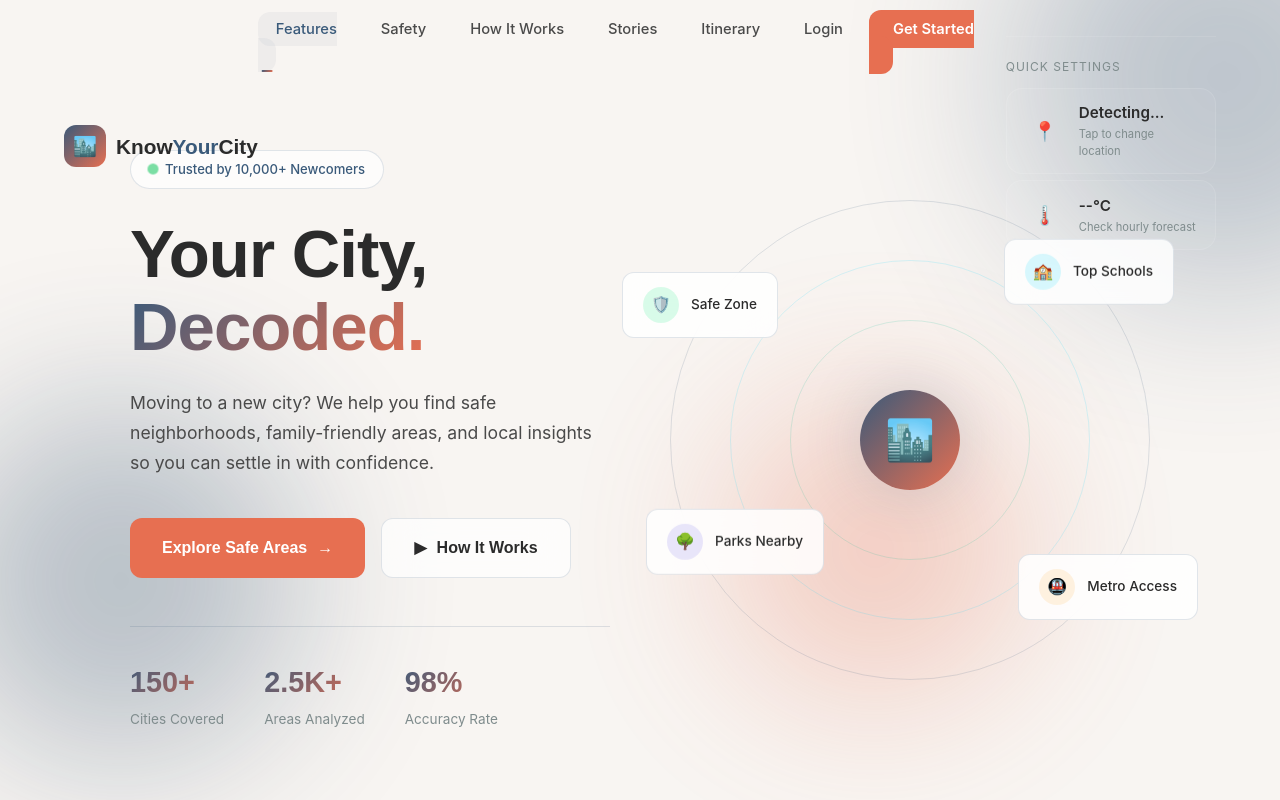
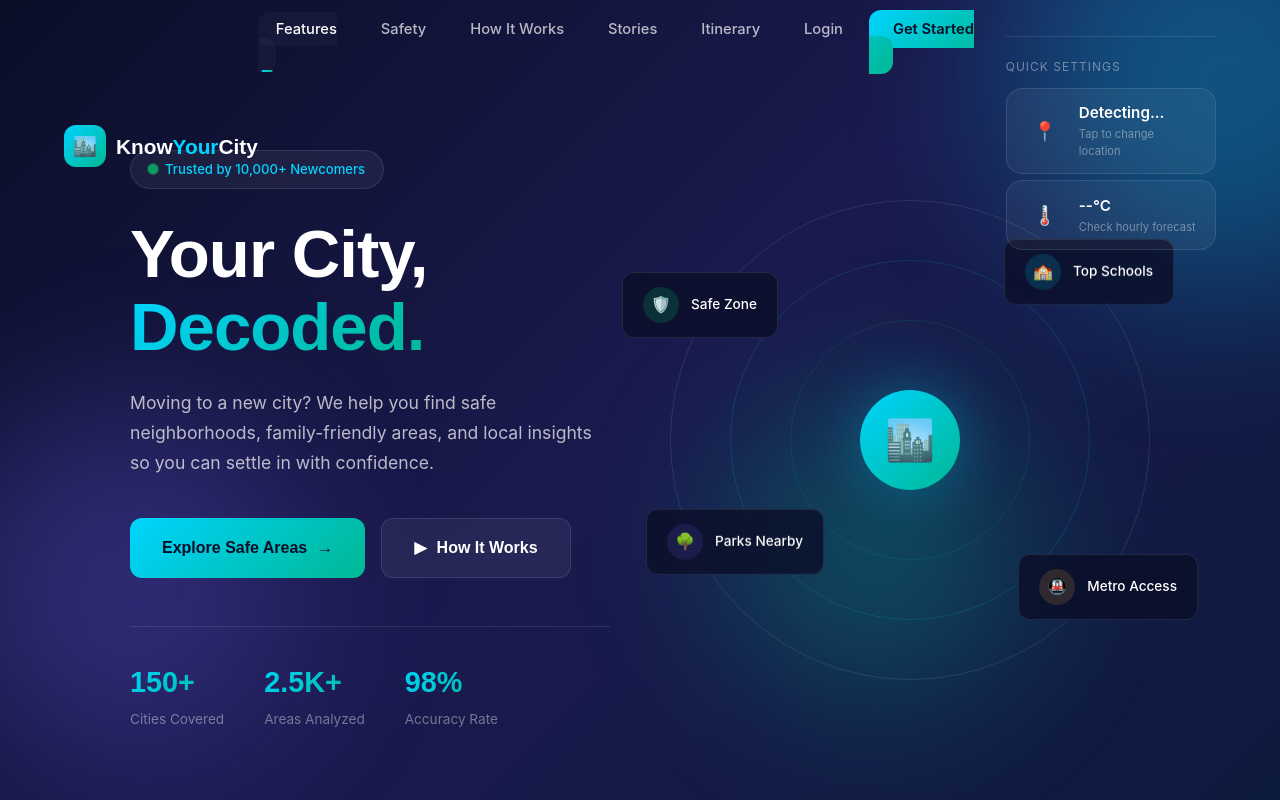
Before and after one commit to Aryankothari94/knowyourcity, a React (Vite) app in the folder client/: page / in a window 1280 px wide. Shown: the top 800 px of the page. Built offline with nearby package versions, Linux system fonts and the light colour scheme; no server answers.

Commit message:
Revert "style: implement new light theme with Primary #3A5A7A, Background #F8F5F2, and Accent #E76F51"
This reverts commit 990e97f8afed94280488966a9a6c0854e582f3c1.

```diff
--- a/client/src/index.css
+++ b/client/src/index.css
@@ -7,33 +7,33 @@
 /* === Design Tokens === */
 :root {
   /* Background */
-  --bg-primary: #F8F5F2;
-  --bg-secondary: #FFFFFF;
-  --bg-gradient: linear-gradient(135deg, #F8F5F2 0%, #E8E4E1 100%);
+  --bg-primary: #0a0e27;
+  --bg-secondary: #0f1435;
+  --bg-gradient: linear-gradient(135deg, #0a0e27 0%, #1a1a4e 50%, #0d1b3e 100%);
 
   /* Glass */
-  --glass-bg: rgba(255, 255, 255, 0.7);
-  --glass-bg-hover: rgba(255, 255, 255, 0.9);
-  --glass-border: rgba(58, 90, 122, 0.15);
-  --glass-border-hover: rgba(58, 90, 122, 0.3);
-  --glass-shadow: 0 8px 32px rgba(58, 90, 122, 0.1);
+  --glass-bg: rgba(255, 255, 255, 0.06);
+  --glass-bg-hover: rgba(255, 255, 255, 0.1);
+  --glass-border: rgba(255, 255, 255, 0.1);
+  --glass-border-hover: rgba(255, 255, 255, 0.2);
+  --glass-shadow: 0 8px 32px rgba(0, 0, 0, 0.3);
   --glass-blur: blur(20px);
 
   /* Accent Colors */
-  --accent-cyan: #3A5A7A;
-  --accent-teal: #E76F51;
-  --accent-blue: #2A4A6A;
-  --accent-gradient: linear-gradient(135deg, #3A5A7A 0%, #E76F51 100%);
+  --accent-cyan: #00d4ff;
+  --accent-teal: #00b894;
+  --accent-blue: #6c5ce7;
+  --accent-gradient: linear-gradient(135deg, #00d4ff 0%, #00b894 100%);
 
   /* Safety Colors */
-  --safe-green: #2ecc71;
-  --moderate-amber: #f39c12;
-  --caution-red: #e74c3c;
+  --safe-green: #00e676;
+  --moderate-amber: #ffab40;
+  --caution-red: #ff5252;
 
   /* Text */
-  --text-primary: #2B2B2B;
-  --text-secondary: #4A4A4A;
-  --text-muted: #7F8C8D;
+  --text-primary: #ffffff;
+  --text-secondary: rgba(255, 255, 255, 0.7);
+  --text-muted: rgba(255, 255, 255, 0.4);
 
   /* Typography */
   --font-heading: 'Outfit', sans-serif;
@@ -71,8 +71,10 @@ html {
 
 body {
   font-family: var(--font-body);
-  background-color: var(--bg-primary);
-  color: var(--text-primary);
+  background-color: #0a0e27;
+  background-image: linear-gradient(135deg, #0a0e27 0%, #1a1a4e 50%, #0d1b3e 100%);
+  background-attachment: fixed;
+  color: #ffffff;
   min-height: 100vh;
   overflow-x: hidden;
   line-height: 1.6;
@@ -319,8 +321,8 @@ body {
 
 .nav-links a:hover,
 .nav-links a.active {
-  color: var(--accent-cyan);
-  background: rgba(58, 90, 122, 0.05);
+  color: var(--text-primary);
+  background: rgba(255, 255, 255, 0.03);
 }
 
 .nav-links a:hover::after,
@@ -330,15 +332,15 @@ body {
 }
 
 .nav-cta {
-  background: var(--accent-teal) !important;
-  color: #ffffff !important;
+  background: var(--accent-gradient) !important;
+  color: var(--bg-primary) !important;
   font-weight: 600 !important;
   padding: 10px 24px !important;
   border-radius: var(--radius-sm) !important;
 }
 
 .nav-cta:hover {
-  box-shadow: 0 8px 24px rgba(231, 111, 81, 0.3);
+  box-shadow: 0 0 24px rgba(255, 107, 107, 0.3);
   transform: translateY(-1px);
 }
 
@@ -446,8 +448,8 @@ body {
   align-items: center;
   gap: 10px;
   padding: 16px 32px;
-  background: var(--accent-teal);
-  color: #ffffff;
+  background: var(--accent-gradient);
+  color: var(--bg-primary);
   font-family: var(--font-heading);
   font-size: 1rem;
   font-weight: 600;
@@ -460,7 +462,7 @@ body {
 
 .btn-primary:hover {
   transform: translateY(-2px);
-  box-shadow: 0 8px 32px rgba(231, 111, 81, 0.4);
+  box-shadow: 0 8px 32px rgba(0, 212, 255, 0.3);
 }
 
 .btn-secondary {
@@ -572,13 +574,13 @@ body {
   align-items: center;
   justify-content: center;
   font-size: 2.5rem;
-  box-shadow: 0 0 60px rgba(58, 90, 122, 0.2);
+  box-shadow: 0 0 60px rgba(0, 212, 255, 0.3);
 }
 
 .floating-card {
   position: absolute;
   padding: 14px 20px;
-  background: rgba(255, 255, 255, 0.85);
+  background: rgba(10, 14, 39, 0.8);
   backdrop-filter: blur(16px);
   border: 1px solid var(--glass-border);
   border-radius: var(--radius-sm);
```
Also changed, not shown: 1 other file (tests, documents, lock files or other folders).
